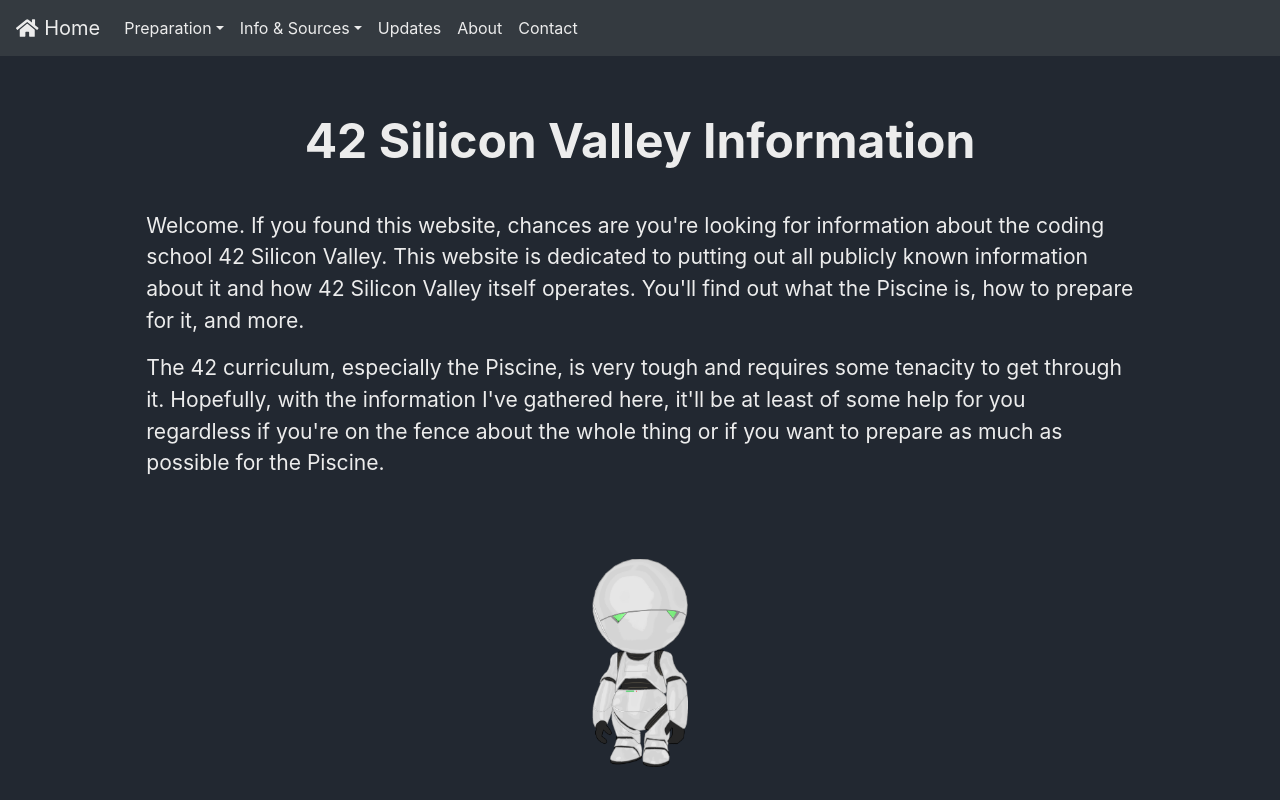
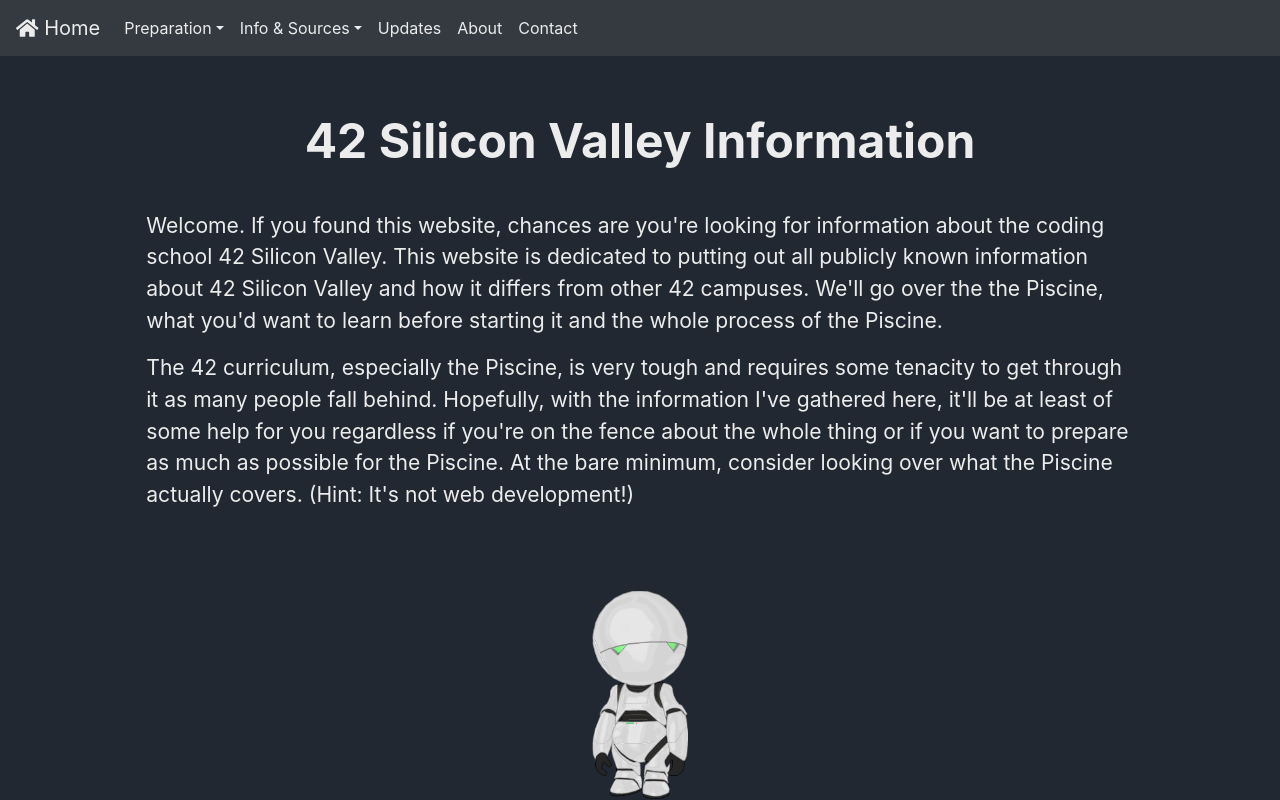
Before and after one commit to PocketPiggy/42-silicon-valley-info, a Next.js app: page / in a window 1280 px wide. Shown: the top 800 px of the page. Built offline with nearby package versions, Linux system fonts and the light colour scheme.

Commit message:
added some extra seo fixes.

```diff
--- /dev/null
+++ b/pages/_document.js
@@ -0,0 +1,22 @@
+import Document, { Html, Head, Main, NextScript } from 'next/document'
+
+class MyDocument extends Document {
+  static async getInitialProps(ctx) {
+    const initialProps = await Document.getInitialProps(ctx)
+    return { ...initialProps }
+  }
+
+  render() {
+    return (
+      <Html lang="en">
+        <Head />
+        <body>
+          <Main />
+          <NextScript />
+        </body>
+      </Html>
+    )
+  }
+}
+
+export default MyDocument
--- a/pages/index.js
+++ b/pages/index.js
@@ -22,17 +22,20 @@
         <p>
           Welcome. If you found this website, chances are you're looking for
           information about the coding school 42 Silicon Valley. This website is
-          dedicated to putting out all publicly known information about it and
-          how 42 Silicon Valley itself operates. You'll find out what the
-          Piscine is, how to prepare for it, and more.
+          dedicated to putting out all publicly known information about 42
+          Silicon Valley and how it differs from other 42 campuses. We'll go
+          over the the Piscine, what you'd want to learn before starting it and
+          the whole process of the Piscine.
         </p>
 
         <p>
           The 42 curriculum, especially the Piscine, is very tough and requires
-          some tenacity to get through it. Hopefully, with the information I've
-          gathered here, it'll be at least of some help for you regardless if
-          you're on the fence about the whole thing or if you want to prepare as
-          much as possible for the Piscine.
+          some tenacity to get through it as many people fall behind. Hopefully,
+          with the information I've gathered here, it'll be at least of some
+          help for you regardless if you're on the fence about the whole thing
+          or if you want to prepare as much as possible for the Piscine. At the
+          bare minimum, consider looking over what the Piscine actually covers.
+          (Hint: It's not web development!)
         </p>
 
         <span className="mini-img-container">
@@ -40,7 +43,7 @@
             src="/Images/Page/Home/Marvin.jpg"
             alt="Marvin the Android from 'The Hitchhiker's guide to the galaxy', looking depressed."
             title="Well I wish you'd just tell me rather than try to engage my
-            enthusiasm."
+            enthusiasm. 42 Silicon Valley BornToCode"
             className="marvin"
           />
         </span>
```
